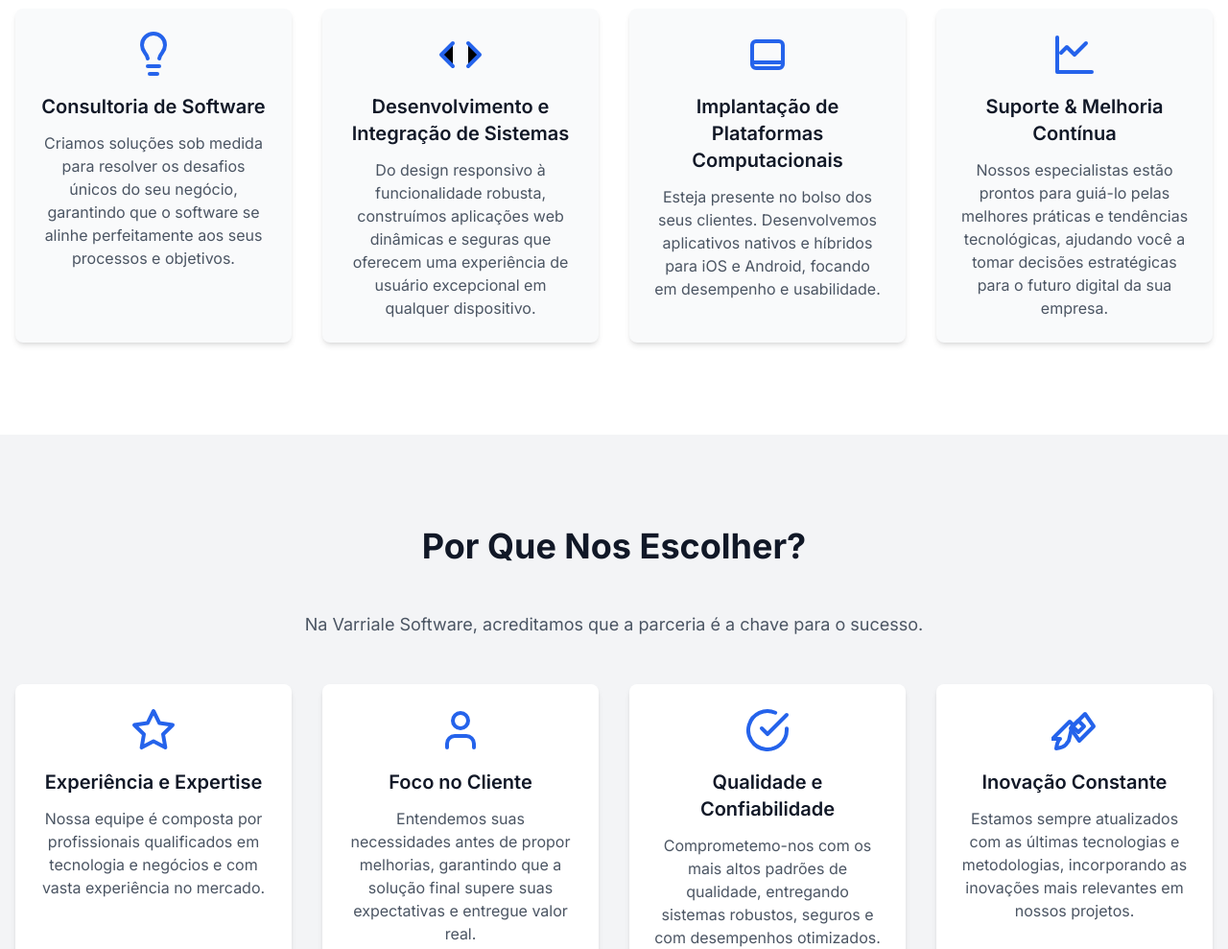
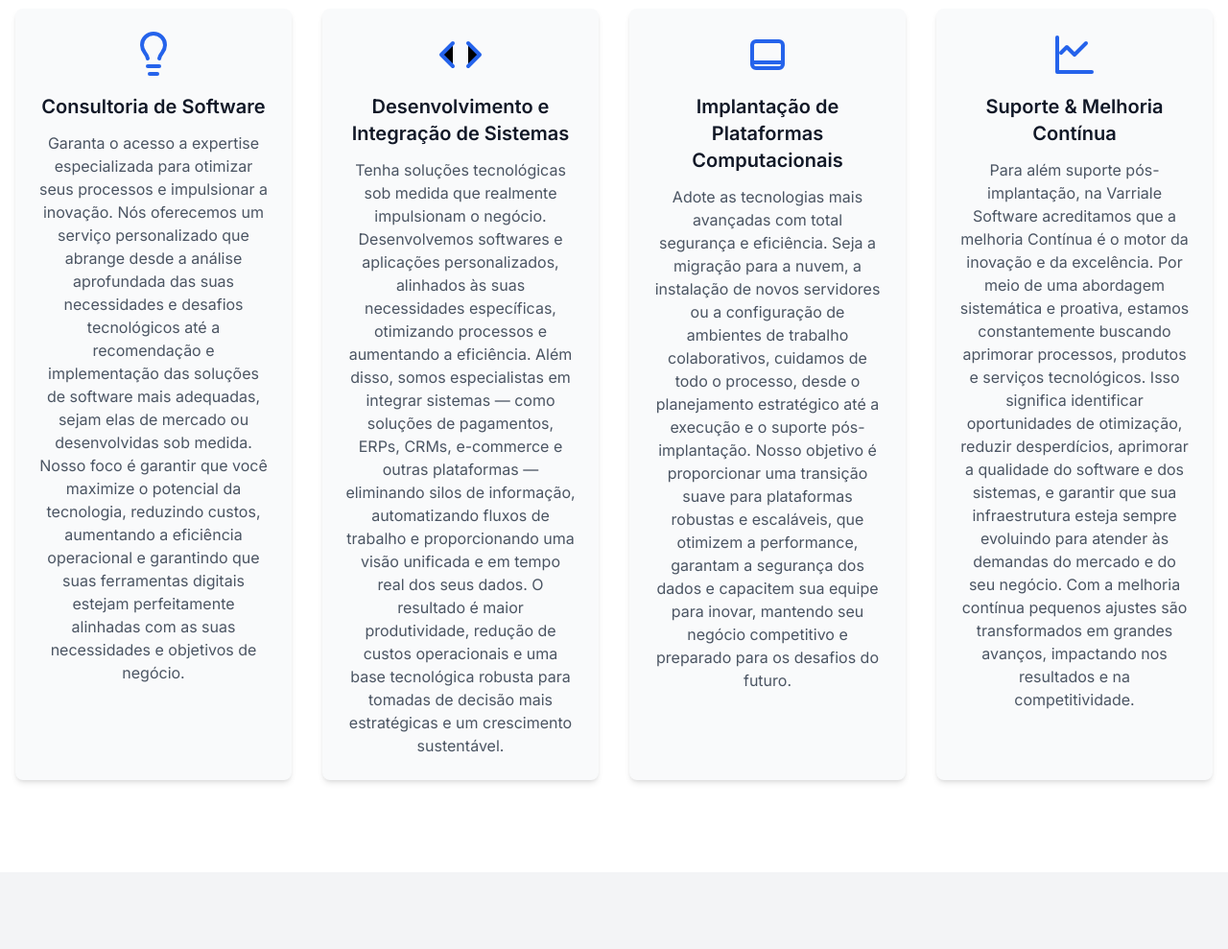
Before and after one commit to geraldovarriale/varrialesoftware, a plain HTML site: page index.html in a window 1280 px wide. Shown: the part 1080-2069 px from the top of the page at 96% size. Drawn offline with nearby package versions, Linux system fonts and the light colour scheme.

Commit message:
2025-07-12 23:24

```diff
--- a/index.html
+++ b/index.html
@@ -138,7 +138,7 @@
                     </div>
                     <h3 class="text-xl font-semibold mb-3 text-center text-gray-900">Consultoria de Software</h3>
                     <p class="text-gray-600 text-center">
-                        Criamos soluções sob medida para resolver os desafios únicos do seu negócio, garantindo que o software se alinhe perfeitamente aos seus processos e objetivos.
+                        Garanta o acesso a expertise especializada para otimizar seus processos e impulsionar a inovação. Nós oferecemos um serviço personalizado que abrange desde a análise aprofundada das suas necessidades e desafios tecnológicos até a recomendação e implementação das soluções de software mais adequadas, sejam elas de mercado ou desenvolvidas sob medida. Nosso foco é garantir que você maximize o potencial da tecnologia, reduzindo custos, aumentando a eficiência operacional e garantindo que suas ferramentas digitais estejam perfeitamente alinhadas com as suas necessidades e objetivos de negócio.
                     </p>
                 </div>
                 <!-- Cartão de Serviço: Desenvolvimento e Integração de Sistemas -->
@@ -149,7 +149,7 @@
                     </div>
                     <h3 class="text-xl font-semibold mb-3 text-center text-gray-900">Desenvolvimento e Integração de Sistemas</h3>
                     <p class="text-gray-600 text-center">
-                        Do design responsivo à funcionalidade robusta, construímos aplicações web dinâmicas e seguras que oferecem uma experiência de usuário excepcional em qualquer dispositivo.
+                        Tenha soluções tecnológicas sob medida que realmente impulsionam o negócio. Desenvolvemos softwares e aplicações personalizados, alinhados às suas necessidades específicas, otimizando processos e aumentando a eficiência. Além disso, somos especialistas em integrar sistemas — como soluções de pagamentos, ERPs, CRMs, e-commerce e outras plataformas — eliminando silos de informação, automatizando fluxos de trabalho e proporcionando uma visão unificada e em tempo real dos seus dados. O resultado é maior produtividade, redução de custos operacionais e uma base tecnológica robusta para tomadas de decisão mais estratégicas e um crescimento sustentável.
                     </p>
                 </div>
                 <!-- Cartão de Serviço: Implantação de Plataformas Computacionais -->
@@ -160,7 +160,7 @@
                     </div>
                     <h3 class="text-xl font-semibold mb-3 text-center text-gray-900">Implantação de Plataformas Computacionais</h3>
                     <p class="text-gray-600 text-center">
-                        Esteja presente no bolso dos seus clientes. Desenvolvemos aplicativos nativos e híbridos para iOS e Android, focando em desempenho e usabilidade.
+                        Adote as tecnologias mais avançadas com total segurança e eficiência. Seja a migração para a nuvem, a instalação de novos servidores ou a configuração de ambientes de trabalho colaborativos, cuidamos de todo o processo, desde o planejamento estratégico até a execução e o suporte pós-implantação. Nosso objetivo é proporcionar uma transição suave para plataformas robustas e escaláveis, que otimizem a performance, garantam a segurança dos dados e capacitem sua equipe para inovar, mantendo seu negócio competitivo e preparado para os desafios do futuro.
                     </p>
                 </div>
                 <!-- Cartão de Serviço: Suporte e Melhoria Contínua -->
@@ -171,7 +171,7 @@
                     </div>
                     <h3 class="text-xl font-semibold mb-3 text-center text-gray-900">Suporte & Melhoria Contínua</h3>
                     <p class="text-gray-600 text-center">
-                        Nossos especialistas estão prontos para guiá-lo pelas melhores práticas e tendências tecnológicas, ajudando você a tomar decisões estratégicas para o futuro digital da sua empresa.
+                        Para além suporte pós-implantação, na Varriale Software acreditamos que a melhoria Contínua é o motor da inovação e da excelência. Por meio de uma abordagem sistemática e proativa, estamos constantemente buscando aprimorar processos, produtos e serviços tecnológicos. Isso significa identificar oportunidades de otimização, reduzir desperdícios, aprimorar a qualidade do software e dos sistemas, e garantir que sua infraestrutura esteja sempre evoluindo para atender às demandas do mercado e do seu negócio. Com a melhoria contínua pequenos ajustes são transformados em grandes avanços, impactando nos resultados e na competitividade.
                     </p>
                 </div>
             </div>
```
